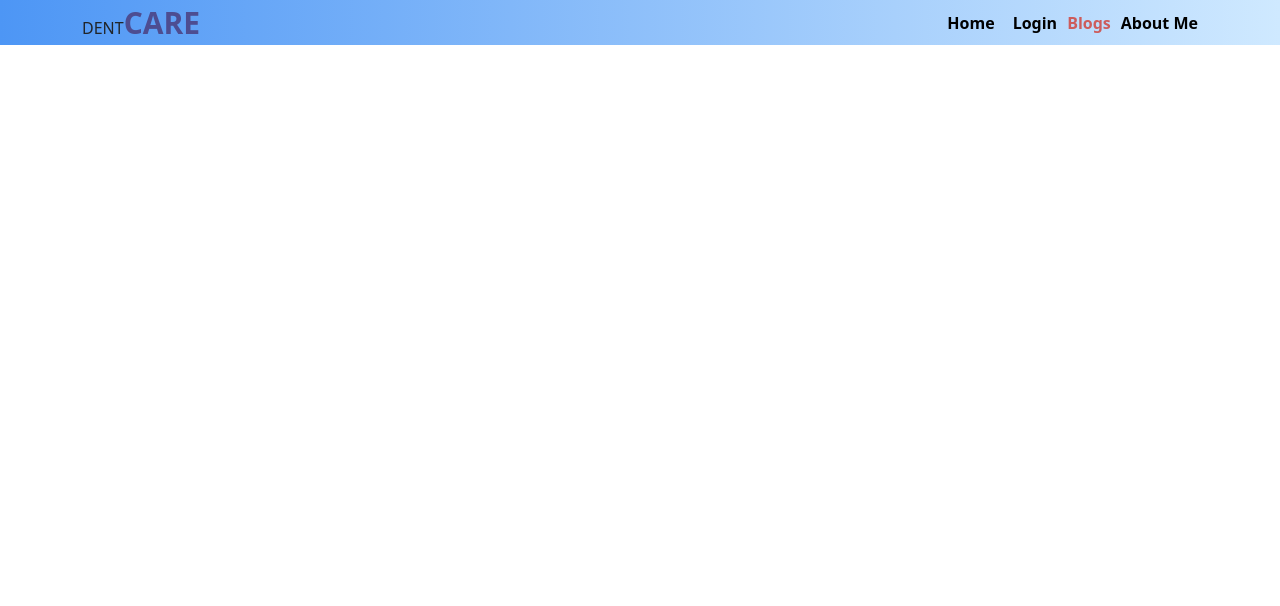
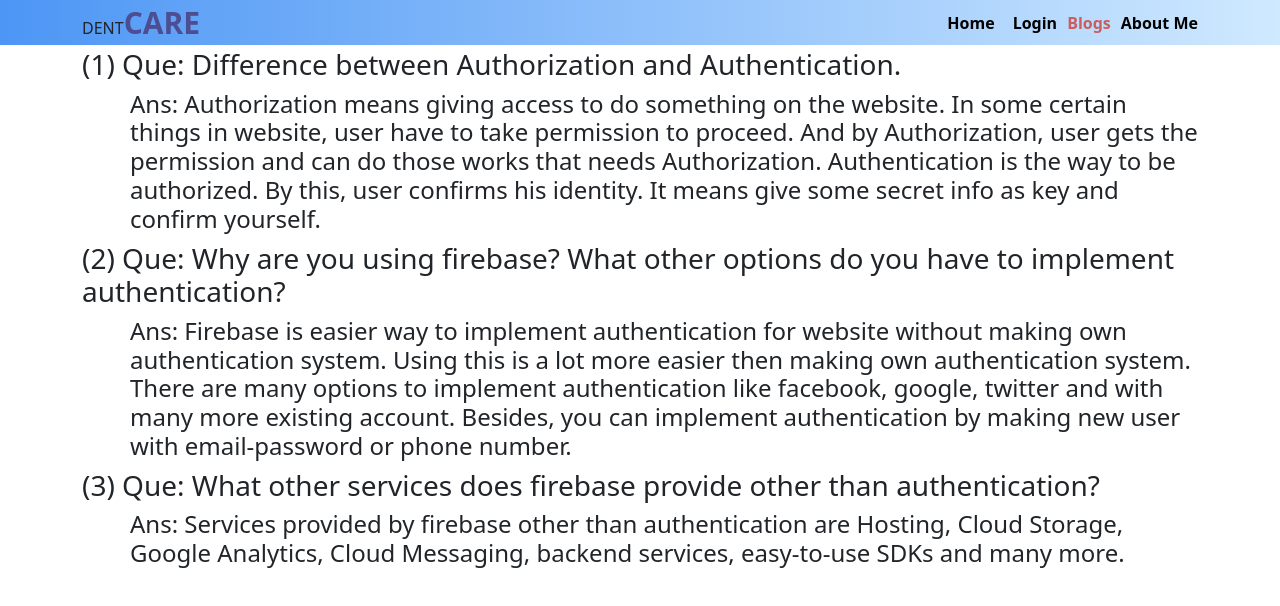
Before and after one commit to tanvirulislam149/independant-service-provider, a React (Create React App) app: page /blogs in a window 1280 px wide. Shown: the top 606 px of the page. Built offline with nearby package versions, Linux system fonts and the light colour scheme; no server answers.

Commit message:
Question added

```diff
--- a/src/App.js
+++ b/src/App.js
@@ -6,6 +6,9 @@ import Login from './Component/Login/Login';
 import Register from './Component/Register/Register';
 import ServiceDetail from './Component/ServiceDetail/ServiceDetail';
 import PageNotFound from './Component/PageNotFound/PageNotFound';
+import RequireAuth from './Component/RequiredAuth';
+import Blogs from './Component/Blogs/Blogs';
+import AboutMe from './Component/AboutMe/AboutMe';
 
 function App() {
   return (
@@ -15,9 +18,10 @@ function App() {
         <Route path="/" element={<Home></Home>}></Route>
         <Route path="/login" element={<Login></Login>}></Route>
         <Route path="/register" element={<Register></Register>}></Route>
-        <Route path="/:id" element={<ServiceDetail></ServiceDetail>}></Route>
+        <Route path="/:id" element={<RequireAuth><ServiceDetail></ServiceDetail></RequireAuth>}></Route>
         <Route path="*" element={<PageNotFound></PageNotFound>}></Route>
-        <Route path="/" element={<Home></Home>}></Route>
+        <Route path="/blogs" element={<Blogs></Blogs>}></Route>
+        <Route path="/about" element={<AboutMe></AboutMe>}></Route>
       </Routes>
     </div>
   );
--- /dev/null
+++ b/src/Component/AboutMe/AboutMe.js
@@ -0,0 +1,11 @@
+import React from 'react';
+
+const AboutMe = () => {
+    return (
+        <div className='mt-5'>
+            <h2>About Me</h2>
+        </div>
+    );
+};
+
+export default AboutMe;
--- /dev/null
+++ b/src/Component/Blogs/Blogs.js
@@ -0,0 +1,16 @@
+import React from 'react';
+
+const Blogs = () => {
+    return (
+        <div className='container mt-5'>
+            <h3>(1) Que: Difference between Authorization and Authentication.</h3>
+            <h4 className='ms-5'>Ans: Authorization means giving access to do something on the website. In some certain things in website, user have to take permission to proceed. And by Authorization, user gets the permission and can do those works that needs Authorization. Authentication is the way to be authorized. By this, user confirms his identity. It means give some secret info as key and confirm yourself.  </h4>
+            <h3>(2) Que:  Why are you using firebase? What other options do you have to implement authentication?</h3>
+            <h4 className='ms-5'>Ans: Firebase is easier way to implement authentication for website without making own authentication system. Using this is a lot more easier then making own authentication system. There are many options to implement authentication like facebook, google, twitter and with many more existing account. Besides, you can implement authentication by making new user with email-password or phone number. </h4>
+            <h3>(3) Que: What other services does firebase provide other than authentication?</h3>
+            <h4 className='ms-5'>Ans: Services provided by firebase other than authentication are Hosting, Cloud Storage, Google Analytics, Cloud Messaging, backend services, easy-to-use SDKs and many more. </h4>
+        </div>
+    );
+};
+
+export default Blogs;
--- a/src/Component/Login/Login.js
+++ b/src/Component/Login/Login.js
@@ -1,8 +1,8 @@
-import React, { useState } from 'react';
+import React, { useEffect, useState } from 'react';
 import "./Login.css";
 import google from "../../image/google.png"
 import twitter from "../../image/twitter.png"
-import { Link, useNavigate } from 'react-router-dom';
+import { Link, useLocation, useNavigate } from 'react-router-dom';
 import { useAuthState, useSignInWithEmailAndPassword, useSignInWithGoogle } from 'react-firebase-hooks/auth';
 import auth from '../../firebase.init';
 import Loading from '../Loading';
@@ -19,7 +19,18 @@ const Login = () => {
         loginError,
     ] = useSignInWithEmailAndPassword(auth);
     const [error, setError] = useState("");
-    // let navigate = useNavigate();
+
+
+    let navigate = useNavigate();
+    let location = useLocation();
+
+    let from = location.state?.from?.pathname || "/";
+
+    useEffect(() => {
+        if (user || currentUser) {
+            navigate(from, { replace: true });
+        }
+    }, [user, currentUser, navigate, from]);
 
     if (CurrentUserLoading || loading) {
         return (
--- a/src/Component/Register/Register.js
+++ b/src/Component/Register/Register.js
@@ -1,5 +1,5 @@
-import React, { useState } from 'react';
-import { Link } from 'react-router-dom';
+import React, { useEffect, useState } from 'react';
+import { Link, useLocation, useNavigate } from 'react-router-dom';
 import { useAuthState, useCreateUserWithEmailAndPassword } from 'react-firebase-hooks/auth';
 import auth from "../../firebase.init";
 import Loading from '../Loading';
@@ -16,6 +16,17 @@ const Register = () => {
     const [currentUser, loading, userError] = useAuthState(auth);
 
     const [error, setError] = useState("");
+
+    let navigate = useNavigate();
+    let location = useLocation();
+
+    let from = location.state?.from?.pathname || "/";
+
+    useEffect(() => {
+        if (user || currentUser) {
+            navigate(from, { replace: true });
+        }
+    }, [user, currentUser, navigate, from]);
 
     if (loading || creatingLoading) {
         return (
--- /dev/null
+++ b/src/Component/RequiredAuth.js
@@ -0,0 +1,24 @@
+import { useAuthState } from "react-firebase-hooks/auth";
+import { Navigate, useLocation } from "react-router-dom";
+import auth from "../firebase.init";
+
+function RequireAuth({ children }) {
+    const [currentUser, loading, userError] = useAuthState(auth);
+    let location = useLocation();
+
+    if (loading) {
+
+    }
+
+    if (!currentUser) {
+        // Redirect them to the /login page, but save the current location they were
+        // trying to go to when they were redirected. This allows us to send them
+        // along to that page after they login, which is a nicer user experience
+        // than dropping them off on the home page.
+        return <Navigate to="/login" state={{ from: location }} replace />;
+    }
+
+    return children;
+}
+
+export default RequireAuth;
```
Also changed, not shown: src/index.js (+4 -4 lines), src/Component/AboutMe/AboutMe.css (added), src/Component/Blogs/Blogs.css (added).
